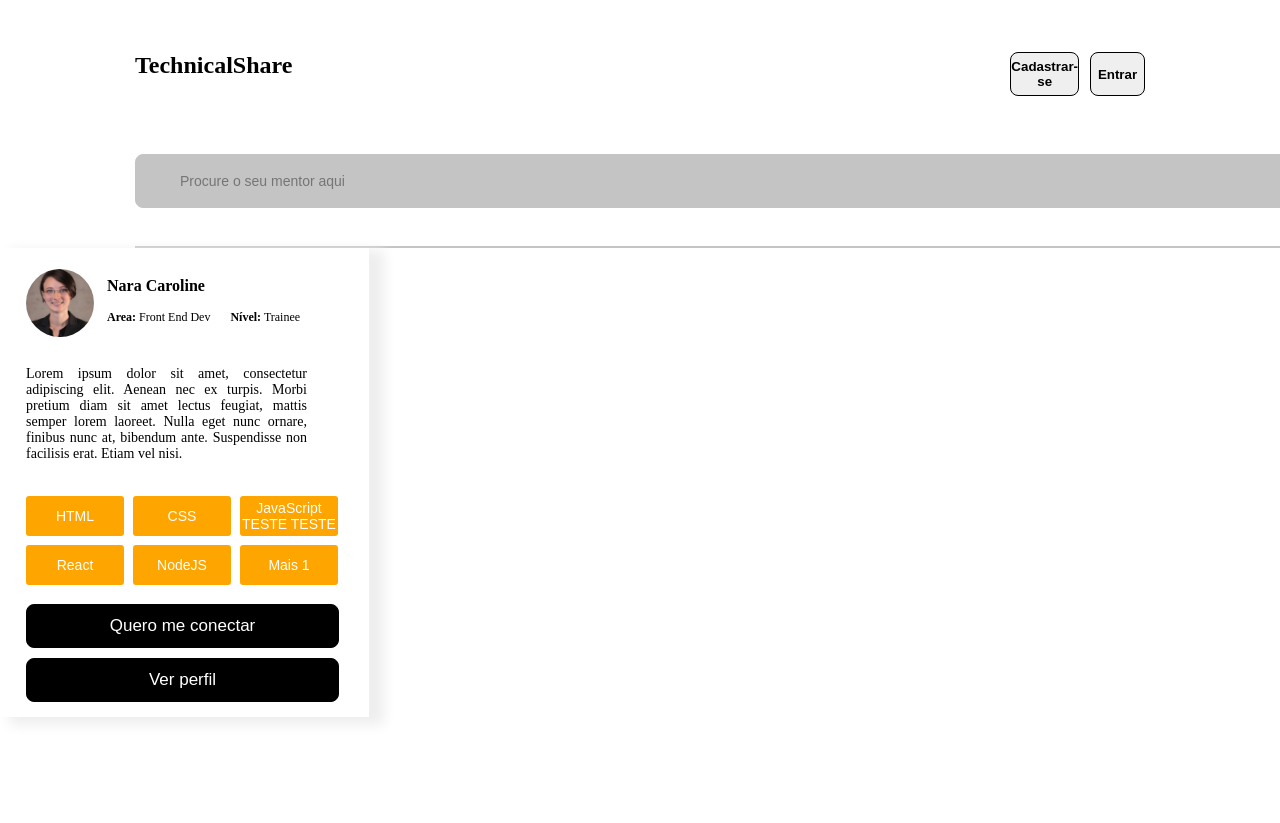
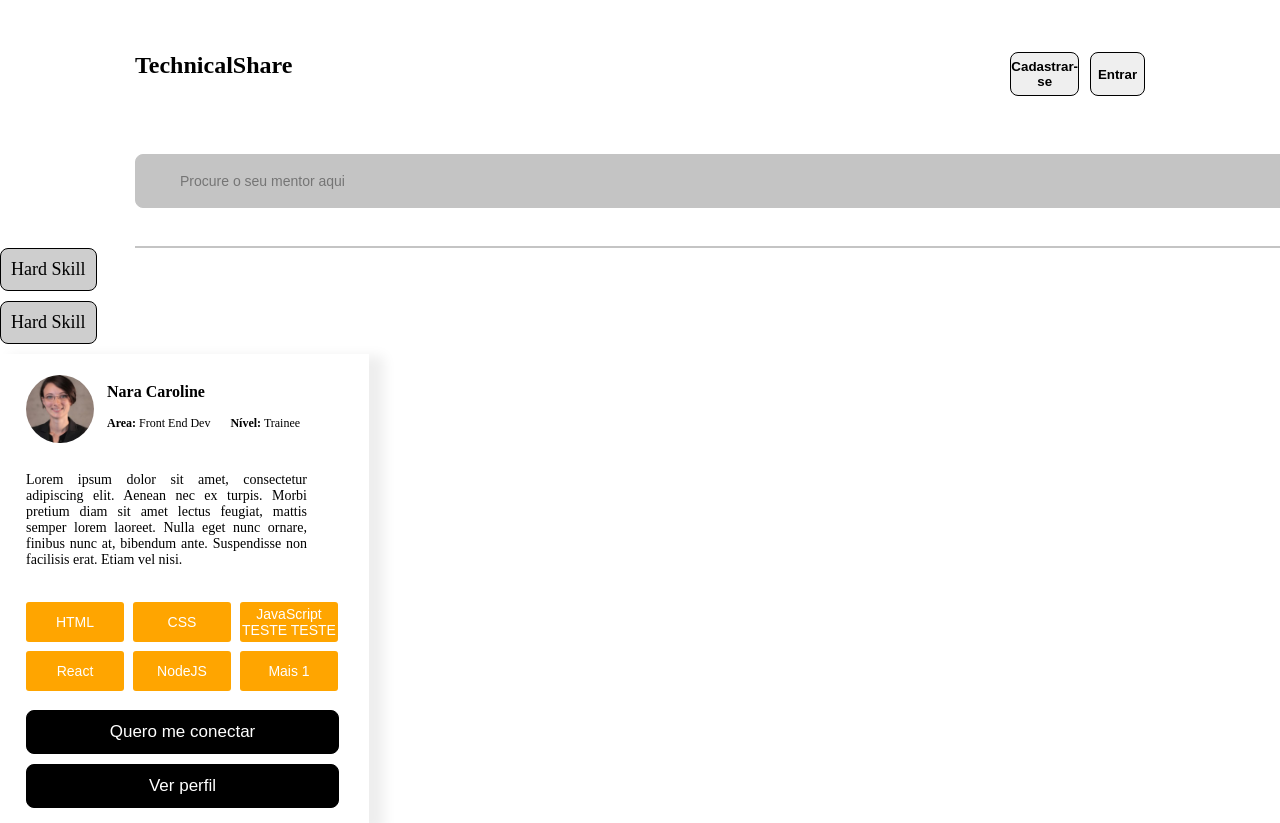
Before and after one commit to squad8-hackatho/squad8-hackathon-front, a React (Create React App) app: page /profile in a window 1280 px wide. Shown: the top 823 px of the page. Before the commit the page ends 800 px from the top, so only its background shows below. Built offline with nearby package versions, Linux system fonts and the light colour scheme; what styled-media-query would draw is missing.

Commit message:
Criando Dropdown para filtro

```diff
--- /dev/null
+++ b/src/components/Dropdown/index.tsx
@@ -0,0 +1,58 @@
+import React, { useState } from 'react';
+import { DropdownContent, DropdownWrapper } from './styles';
+
+type Props = {
+  dropdownName: string;
+  dropdownItens: any;
+};
+
+export const SelectedItens: any = [];
+// eslint-disable-next-line import/no-mutable-exports
+export let whatIsSelected = [];
+
+export function Dropdown({ dropdownName, dropdownItens }: Props) {
+  const [dropdown, setDropdown] = useState('none');
+  const [selectedItens, setSelectedItens] = useState([]);
+
+  function handleClick(item: any) {
+    if (SelectedItens.includes(item)) {
+      /* const x : any = item.target.getAttribute(selectedItens);
+      setSelectedItens(selectedItens.filter(items=>{return items !== x})) */
+      const index = SelectedItens.indexOf(item);
+      SelectedItens.splice(index, 1);
+      setSelectedItens(SelectedItens);
+      whatIsSelected = selectedItens;
+    } else {
+      SelectedItens.push(item);
+      setSelectedItens(SelectedItens);
+      whatIsSelected = selectedItens;
+    }
+  }
+
+  return (
+    <div>
+      <p>{selectedItens}</p>
+      <DropdownWrapper
+        onClick={() => {
+          return dropdown === 'none'
+            ? setDropdown('block')
+            : setDropdown('none');
+        }}
+      >
+        <span>{dropdownName}</span>
+        {dropdownItens.map((dropdownItem: any) => {
+          return (
+            <DropdownContent
+              display={dropdown}
+              onClick={() => {
+                return handleClick(dropdownItem);
+              }}
+            >
+              <p>{dropdownItem}</p>
+            </DropdownContent>
+          );
+        })}
+      </DropdownWrapper>
+    </div>
+  );
+}
--- /dev/null
+++ b/src/components/Dropdown/styles.tsx
@@ -0,0 +1,27 @@
+import styled from 'styled-components';
+import { layout, LayoutProps } from 'styled-system';
+
+export const DropdownWrapper = styled.section`
+  position: relative;
+  display: inline-block;
+  padding: 10px;
+  background-color: #CECECE;
+
+  border: 1px solid black;
+  border-radius: 8px;
+  margin-bottom: 10px;
+`;
+
+type DropdownContentProps = LayoutProps;
+
+export const DropdownContent = styled.div<DropdownContentProps>`
+  display: none;
+  background-color: gray;
+  min-width: 160px;
+  box-shadow: 0px 8px 16px 0px rgba(0, 0, 0, 0.2);
+  padding: 12px 16px;
+  z-index: 1;
+  margin-bottom: 10px;
+
+  ${layout}
+`;
--- a/src/pages/profile/Profile.tsx
+++ b/src/pages/profile/Profile.tsx
@@ -1,5 +1,6 @@
 import React from 'react';
 import Button from '../../components/Button/styles';
+import { Dropdown, whatIsSelected } from '../../components/Dropdown';
 import { MentorCard } from '../../components/MentorCard';
 import { Header, LogoAndUserLogin, Search } from './styles';
 
@@ -17,6 +18,8 @@ function Profile() {
     'NodeJS',
     'MongoDB',
   ];
+  const dropdownItens = ['Desenvolvimento', 'Gestão de TI', 'UX e UI'];
+  const dropdownItens2 = ['Engenharia de Dados', 'Linguagem de Códigos', 'Full Stack'];
 
   return (
     <main>
@@ -39,6 +42,9 @@ function Profile() {
         <Search placeholder='Procure o seu mentor aqui'/>
         <hr />
       </Header>
+      <p>{whatIsSelected}</p>
+      <Dropdown dropdownName='Hard Skill' dropdownItens={dropdownItens} />
+      <Dropdown dropdownName='Hard Skill' dropdownItens={dropdownItens2} />
       <MentorCard
         name={name}
         occupation={occupation}
```
